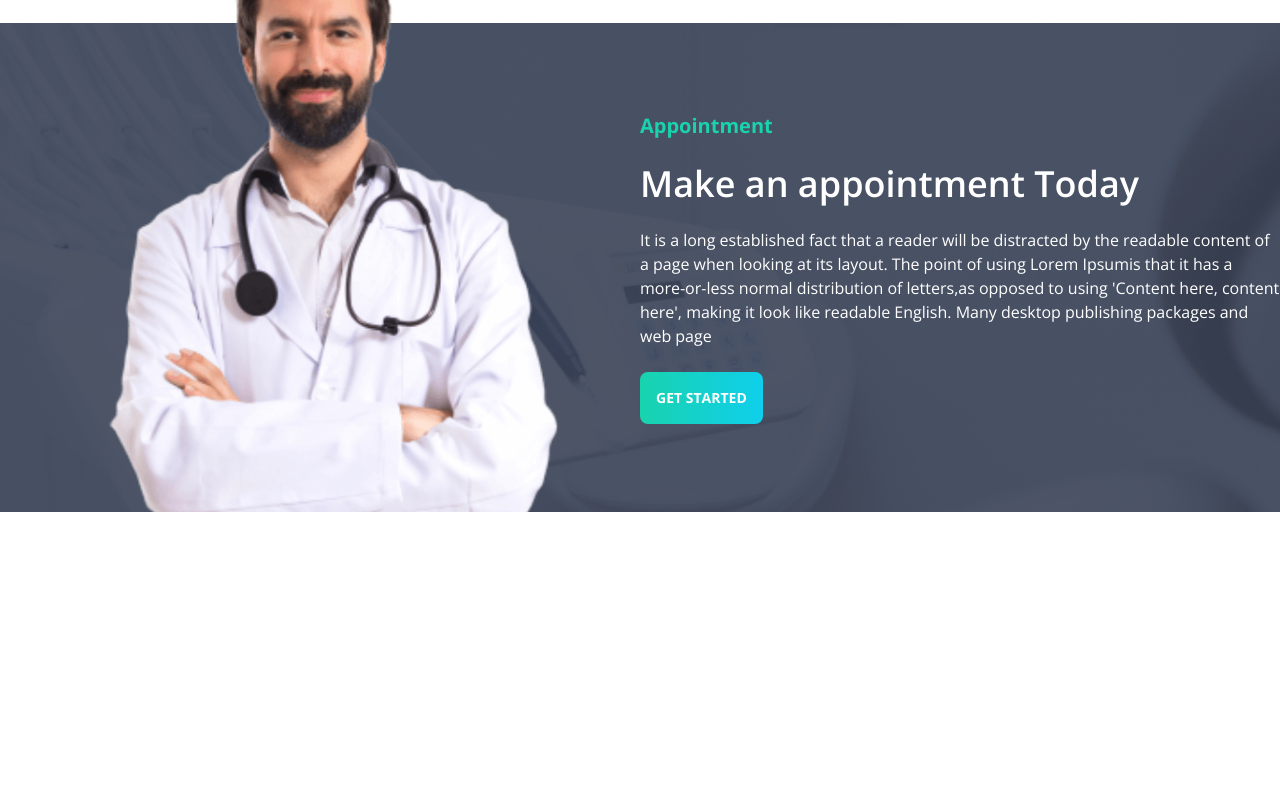
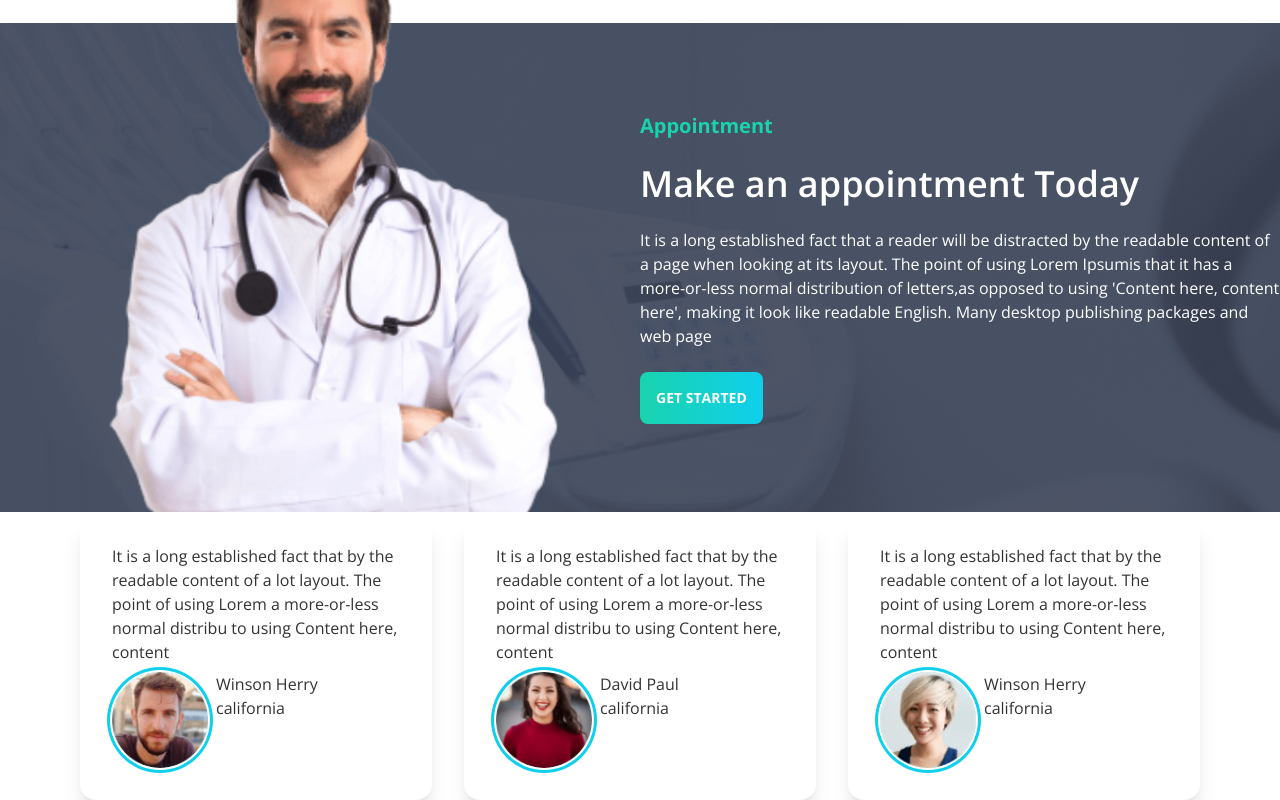
Before and after one commit to Habidhossen/Doctors-Portal-Client, a React (Create React App) app: page / in a window 1280 px wide. Shown: the part 2652-3452 px from the top of the page. Before the commit the page ends 3164 px from the top, so only its background shows below. Built offline with nearby package versions, Linux system fonts and the light colour scheme.

Commit message:
reviews card added

```diff
--- a/src/pages/Home/Home.js
+++ b/src/pages/Home/Home.js
@@ -3,6 +3,7 @@ import Banner from "./Banner";
 import Info from "./Info";
 import MakeAppointment from "./MakeAppointment";
 import Service from "./Service";
+import Testimonial from "./Testimonial";
 
 const Home = () => {
   return (
@@ -11,6 +12,7 @@ const Home = () => {
       <Info />
       <Service />
       <MakeAppointment />
+      <Testimonial />
     </div>
   );
 };
--- /dev/null
+++ b/src/pages/Home/ReviewCard.js
@@ -0,0 +1,26 @@
+import React from "react";
+
+const ReviewCard = ({ review }) => {
+  const { name, reviewMsg, location, img } = review;
+
+  return (
+    <div class="card bg-base-100 shadow-xl">
+      <div class="card-body">
+        <p>{reviewMsg}</p>
+        <div class="card-actions justify-start">
+          <div class="avatar">
+            <div class="w-24 rounded-full ring ring-primary ring-offset-base-100 ring-offset-2">
+              <img src={img} />
+            </div>
+          </div>
+          <div>
+            <h1>{name}</h1>
+            <p>{location}</p>
+          </div>
+        </div>
+      </div>
+    </div>
+  );
+};
+
+export default ReviewCard;
--- /dev/null
+++ b/src/pages/Home/Testimonial.js
@@ -0,0 +1,43 @@
+import React from "react";
+import people1 from "../../assets/images/people1.png";
+import people2 from "../../assets/images/people2.png";
+import people3 from "../../assets/images/people3.png";
+import ReviewCard from "./ReviewCard";
+
+const Testimonial = () => {
+  const reviews = [
+    {
+      _id: 1,
+      name: "Winson Herry",
+      reviewMsg:
+        "It is a long established fact that by the readable content of a lot layout. The point of using Lorem a more-or-less normal distribu to using Content here, content",
+      location: "california",
+      img: people1,
+    },
+    {
+      _id: 2,
+      name: "David Paul",
+      reviewMsg:
+        "It is a long established fact that by the readable content of a lot layout. The point of using Lorem a more-or-less normal distribu to using Content here, content",
+      location: "california",
+      img: people2,
+    },
+    {
+      _id: 3,
+      name: "Winson Herry",
+      reviewMsg:
+        "It is a long established fact that by the readable content of a lot layout. The point of using Lorem a more-or-less normal distribu to using Content here, content",
+      location: "california",
+      img: people3,
+    },
+  ];
+  return (
+    <div className="grid grid-cols-1 md:grid-cols-2 lg:grid-cols-3 gap-8 px-20">
+      {reviews.map((review) => (
+        <ReviewCard key={review._id} review={review} />
+      ))}
+    </div>
+  );
+};
+
+export default Testimonial;
```
